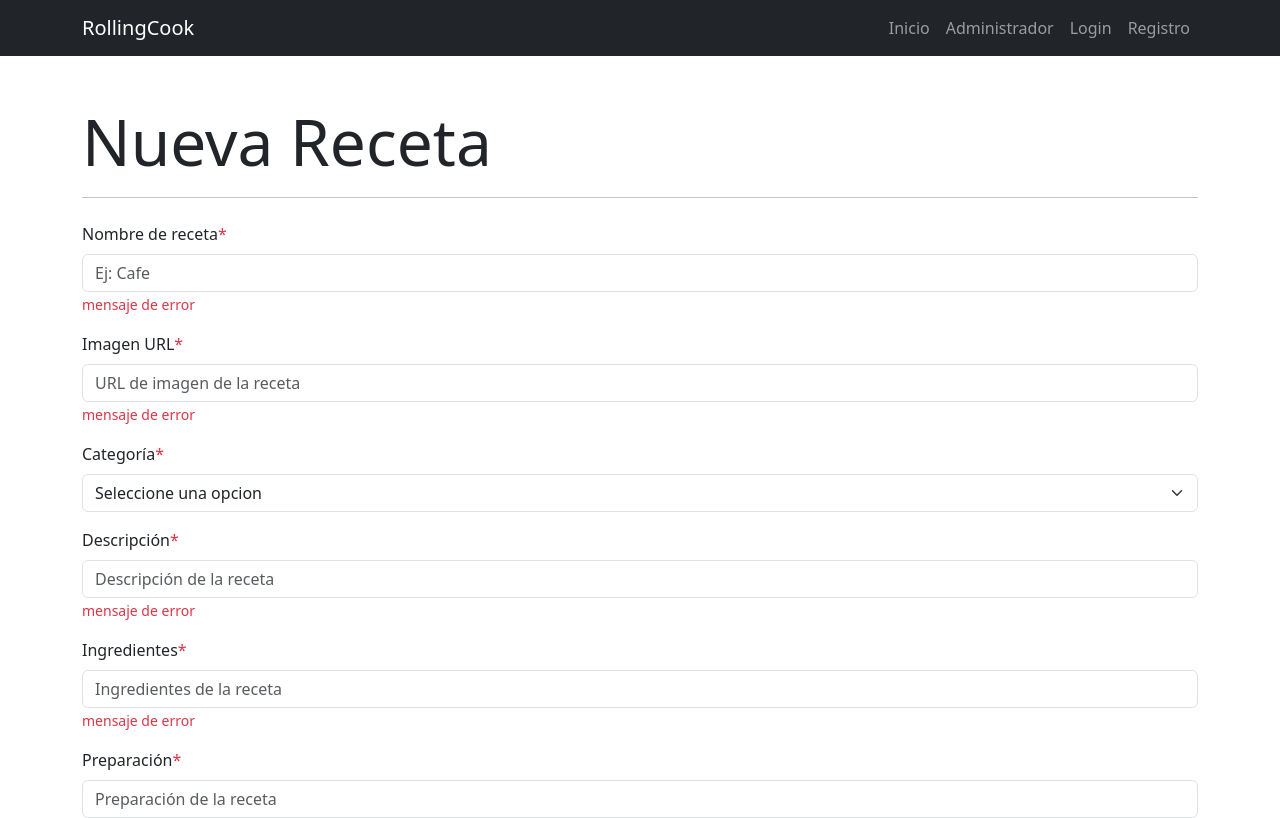
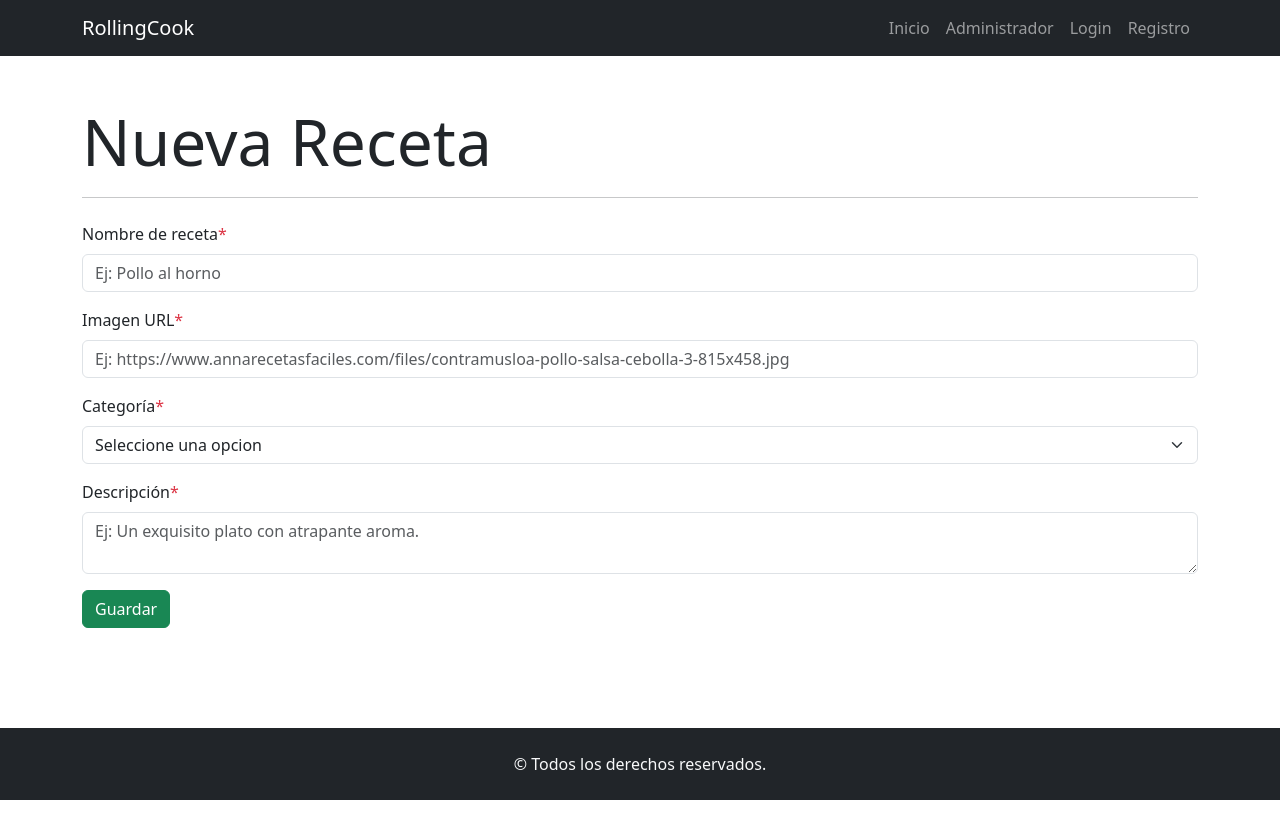
Before and after one commit to lucasecapdevila/react-tp1-ejercicio14, a React (Vite) app: page /admin/crear in a window 1280 px wide. Shown: the top 818 px of the page. Built offline with nearby package versions, Linux system fonts and the light colour scheme.

Commit message:
se completa formulario para crear una receta

```diff
--- a/src/components/pages/receta/FormularioReceta.jsx
+++ b/src/components/pages/receta/FormularioReceta.jsx
@@ -1,29 +1,56 @@
 import { Button, Form } from "react-bootstrap"
+import { useForm } from "react-hook-form"
 
 const FormularioReceta = () => {
+  const {register, handleSubmit, formState: {errors}} = useForm()
+
+  const recetaValida = (receta) => {
+    console.log(receta);
+  }
+
   return (
     <section className="container mainPage">
       <h1 className="display-3 mt-5">Nueva Receta</h1>
       <hr />
-      <Form className="my-4">
+      <Form onSubmit={handleSubmit(recetaValida)} className="my-4">
         <Form.Group className="mb-3" controlId="formNombreReceta">
           <Form.Label>Nombre de receta<span className="text-danger">*</span></Form.Label>
           <Form.Control
             type="text"
-            placeholder="Ej: Cafe"
-            required
+            placeholder="Ej: Pollo al horno"
+            {
+              ...register("nombreReceta", {
+                required: 'El nombre de la receta es obligatorio.',
+                minLength:{
+                  value: 2,
+                  message: 'Debe ingresar como mínimo 2 carácteres para el nombre de la receta.'
+                },
+                maxLength:{
+                  value: 50,
+                  message: 'Debe ingresar como máximo 50 carácteres para el nombre de la receta.'
+                },
+              })
+            }
           />
-          <Form.Text className="text-danger">mensaje de error{/* {errors.nombreProducto?.message} */}</Form.Text>
+          <Form.Text className="text-danger">{errors.nombreReceta?.message}</Form.Text>
         </Form.Group>
 
         <Form.Group className="mb-3" controlId="formImagen">
           <Form.Label>Imagen URL<span className="text-danger">*</span></Form.Label>
           <Form.Control
             type="text"
-            placeholder="URL de imagen de la receta"
-            required
+            placeholder="Ej: https://www.annarecetasfaciles.com/files/contramusloa-pollo-salsa-cebolla-3-815x458.jpg"
+            {
+              ...register("imagen", {
+                required: 'La URL de la imagen de la receta es obligatoria.',
+                pattern:{
+                  value: /(http(s?):)([/|.|\w|\s|-])*\.(?:jpg|gif|png)/,
+                  message: 'La URL ingresada debe ser una imagen.'
+                }
+              })
+            }
           />
-          <Form.Text className="text-danger">mensaje de error</Form.Text>
+          <Form.Text className="text-danger">{errors.imagen?.message}</Form.Text>
         </Form.Group>
 
         <Form.Group className="mb-3" controlId="formCategoria">
@@ -43,13 +70,26 @@ const FormularioReceta = () => {
           <Form.Label>Descripción<span className="text-danger">*</span></Form.Label>
           <Form.Control
             type="text"
-            placeholder="Descripción de la receta"
-            required
+            placeholder="Ej: Un exquisito plato con atrapante aroma."
+            as="textarea"
+            {
+              ...register("descripcion", {
+                required: 'La descripción de la receta es obligatoria.',
+                minLength:{
+                  value: 10,
+                  message: 'Debe ingresar como mínimo 10 carácteres para la descripción de la receta.'
+                },
+                maxLength:{
+                  value: 200,
+                  message: 'Debe ingresar como máximo 200 carácteres para la descripción de la receta.'
+                }
+              })
+            }
           />
-          <Form.Text className="text-danger">mensaje de error</Form.Text>
+          <Form.Text className="text-danger">{errors.descripcion?.message}</Form.Text>
         </Form.Group>
 
-        <Form.Group className="mb-3" controlId="formIngredientes">
+        {/* <Form.Group className="mb-3" controlId="formIngredientes">
           <Form.Label>Ingredientes<span className="text-danger">*</span></Form.Label>
           <Form.Control
             type="text"
@@ -67,7 +107,7 @@ const FormularioReceta = () => {
             required
           />
           <Form.Text className="text-danger">mensaje de error</Form.Text>
-        </Form.Group>
+        </Form.Group> */}
 
         <Button type="submit" variant="success">Guardar</Button>
       </Form>
```
